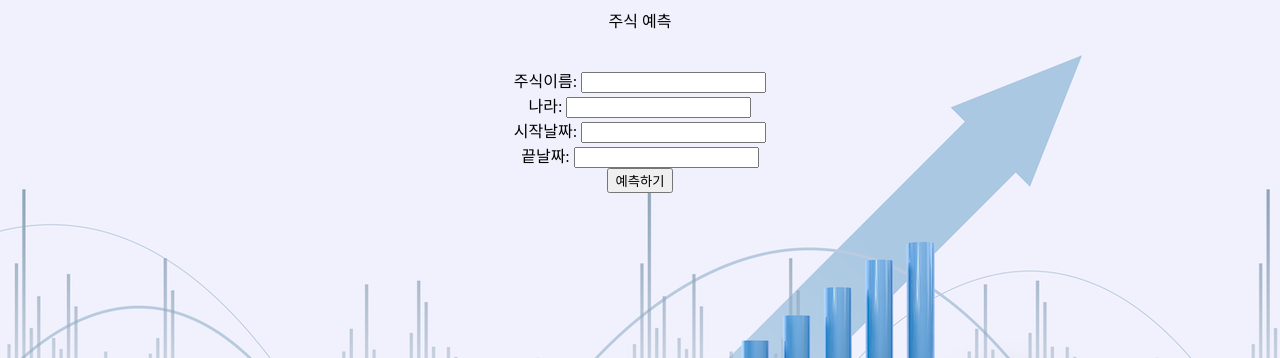
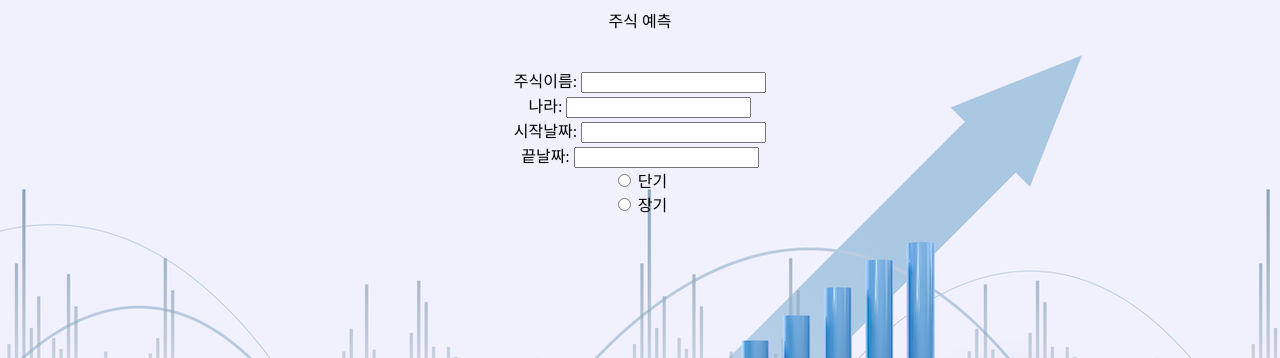
Before and after one commit to Choi9912/Django_AIstock, a Django app: template templates/predict.html in a window 1280 px wide. Shown: the top 358 px of the page. Run offline with Django 4.2, Linux system fonts and the light colour scheme; the template is opened without the code that fills it, so the values that code supplies are empty; parts of the project's set-up code (start-up, migrations or seed data) failed here and were passed over; some libraries are stand-ins or nearby versions.

Commit message:
Update predict.html

```diff
--- a/templates/predict.html
+++ b/templates/predict.html
@@ -19,7 +19,10 @@
     나라: <input type=text name='x2'><br>
     시작날짜: <input type=text name='x3'><br>
     끝날짜: <input type=text name='x4'><br>
-    <input type='submit' value='예측하기'>
+    <input type="radio" id="short" name="prediction_type" value="short">
+    <label for="short">단기</label><br>
+    <input type="radio" id="long" name="prediction_type" value="long">
+    <label for="long">장기</label><br>
     </form>
     </div>
 </body>
```
